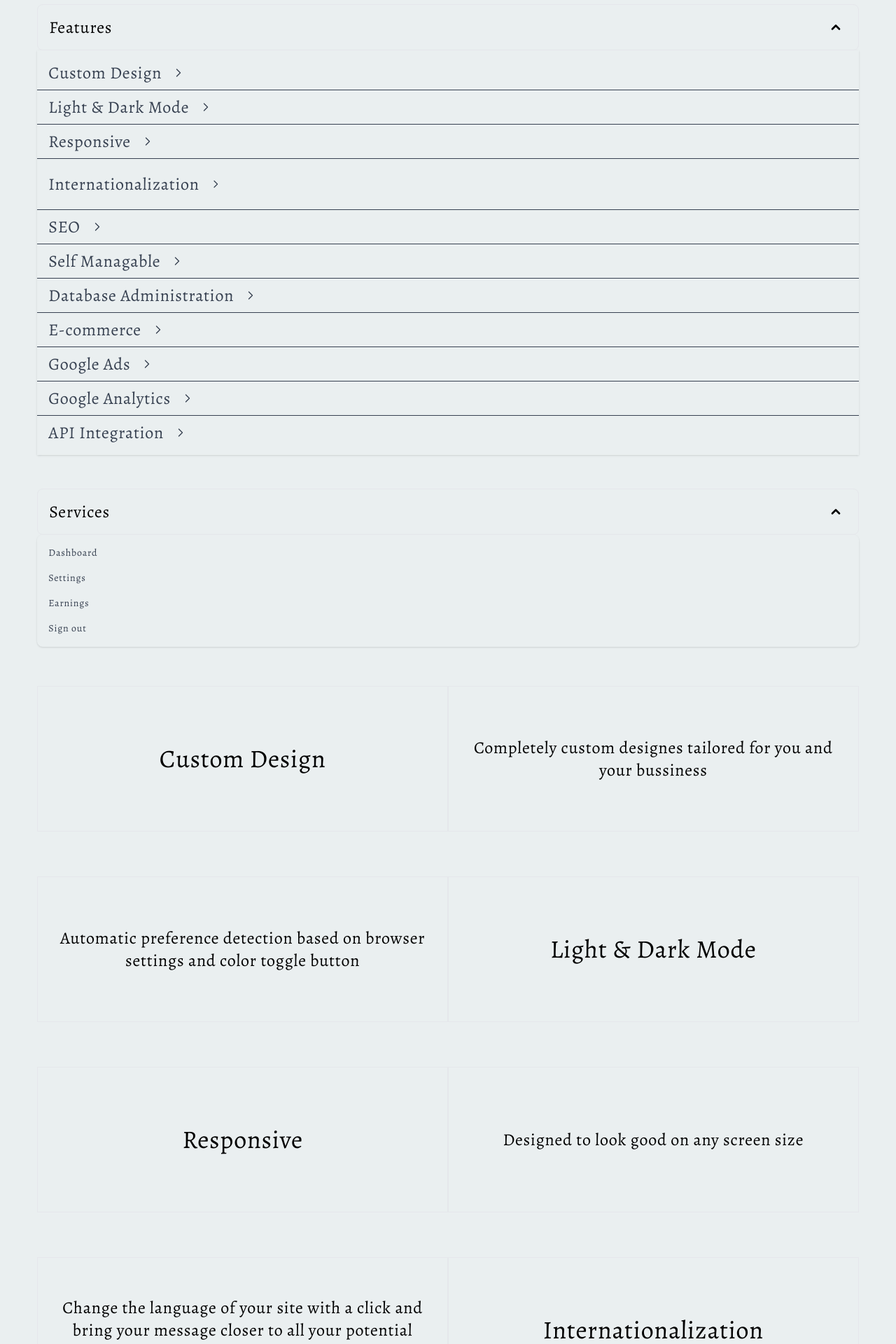
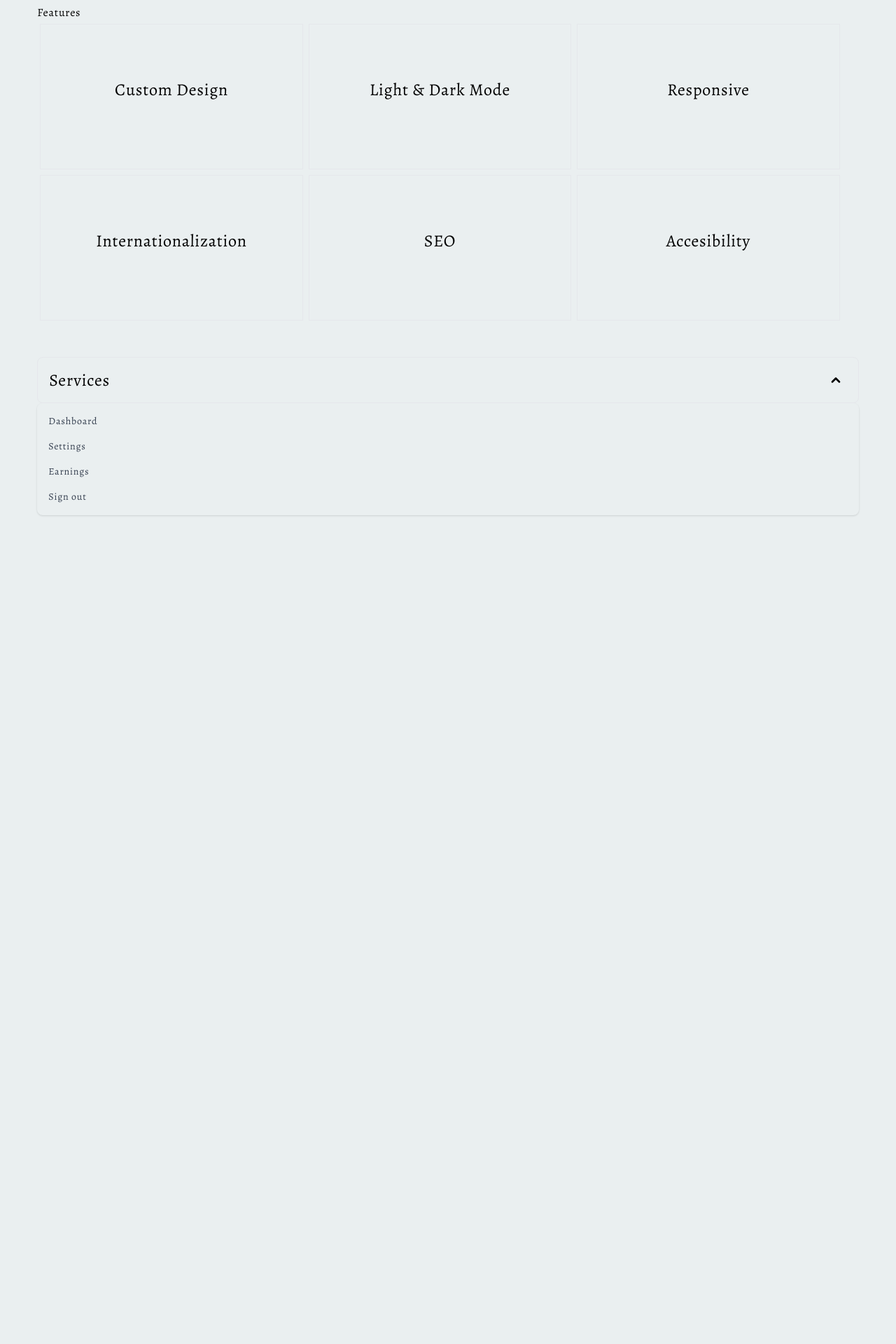
Before and after one commit to Tezcatlipoca0000/tez-web, a Next.js app: page /en in a window 1280 px wide. Shown: the part 300-2220 px from the top of the page at 70% size. After the commit the page ends 1060 px from the top, so only its background shows below. Built offline with nearby package versions, Linux system fonts and the light colour scheme.

Commit message:
tested new layout

```diff
--- a/app/[locale]/components/Features.js
+++ b/app/[locale]/components/Features.js
@@ -13,113 +13,39 @@ export default function Features({ dictionary }) {
     }
     return (
         <div className="w-11/12 my-6">
-            <button className="border rounded-lg w-full inline-flex justify-between text-2xl p-4" type="button" onClick={toggleFeatures}>
-                Features
-                {down ? <ArrowDown /> : <ArrowUp />}
-            </button>
+            <h2>Features</h2>
+            <div className="flex flex-wrap">
 
-            <div id="featuresList" className="shadow w-full">
-                <ul className="py-2 text-gray-700 dark:text-gray-200 divide-y divide-current rounded-lg">
-                    <li>
-                        <button className="featBtn">
-                            {dictionary.Home.customTitle}
-                            <ArrowRight />
-                            <span className="featDesc">
-                                {dictionary.Home.customContent}
-                            </span>
-                        </button>
-                    </li>
-                    <li>
-                        <button className="featBtn w-full px-4 py-2 inline-flex items-center space-x-4">
-                            {dictionary.Home.colorTitle}
-                            <ArrowRight />
-                            <span className="featDesc">
-                                {dictionary.Home.colorContent}
-                            </span>
-                        </button>
-                    </li>
-                    <li>
-                        <button className="featBtn w-full px-4 py-2 inline-flex items-center space-x-4">
-                            {dictionary.Home.respTitle}
-                            <ArrowRight />
-                            <span className="featDesc">
-                                {dictionary.Home.respContent}
-                            </span>
-                        </button>
-                    </li>
-                    <li>
-                        <button className="featBtn w-full px-4 py-2 inline-flex items-center space-x-4">
-                            {dictionary.Home.interTitle}
-                            <ArrowRight />
-                            <span className="featDesc">
-                                {dictionary.Home.interContent}
-                            </span>
-                        </button>
-                    </li>
-                    <li>
-                        <button className="featBtn w-full px-4 py-2 inline-flex items-center space-x-4">
-                            {dictionary.Home.seoTitle}
-                            <ArrowRight />
-                            <span className="featDesc">
-                                {dictionary.Home.seoContent}
-                            </span>
-                        </button>
-                    </li>
-                    <li>
-                        <button className="featBtn w-full px-4 py-2 inline-flex items-center space-x-4">
-                            {dictionary.Home.manageTitle}
-                            <ArrowRight />
-                            <span className="featDesc">
-                                {dictionary.Home.manageContent}
-                            </span>
-                        </button>
-                    </li>
-                    <li>
-                        <button className="featBtn w-full px-4 py-2 inline-flex items-center space-x-4">
-                            {dictionary.Home.dbTitle}
-                            <ArrowRight />
-                            <span className="featDesc">
-                                {dictionary.Home.dbContent}
-                            </span>
-                        </button>
-                    </li>
-                    <li>
-                        <button className="featBtn w-full px-4 py-2 inline-flex items-center space-x-4">
-                            {dictionary.Home.ecomTitle}
-                            <ArrowRight />
-                            <span className="featDesc">
-                                {dictionary.Home.ecomContent}
-                            </span>
-                        </button>
-                    </li>
-                    <li>
-                        <button className="featBtn w-full px-4 py-2 inline-flex items-center space-x-4">
-                            {dictionary.Home.adsTitle}
-                            <ArrowRight />
-                            <span className="featDesc">
-                                {dictionary.Home.adsContent}
-                            </span>
-                        </button>
-                    </li>
-                    <li>
-                        <button className="featBtn w-full px-4 py-2 inline-flex items-center space-x-4">
-                            {dictionary.Home.analTitle}
-                            <ArrowRight />
-                            <span className="featDesc">
-                                {dictionary.Home.analContent}
-                            </span>
-                        </button>
-                    </li>
-                    <li>
-                        <button className="featBtn w-full px-4 py-2 inline-flex items-center space-x-4">
-                            {dictionary.Home.apiTitle}
-                            <ArrowRight />
-                            <span className="featDesc">
-                                {dictionary.Home.apiContent}
-                            </span>
-                        </button>
-                    </li>
-                </ul>
+                <div className="featCard">
+                    <h3 className="text-2xl">{dictionary.Features.customTitle}</h3>
+                    <p className="featDesc">{dictionary.Features.customContent}</p>
+                </div>
+
+                <div className="featCard">
+                    <h3 className="text-2xl">{dictionary.Features.colorTitle}</h3>
+                    <p className="featDesc">{dictionary.Features.colorContent}</p>
+                </div>
+
+                <div className="featCard">
+                    <h3 className="text-2xl">{dictionary.Features.respTitle}</h3>
+                    <p className="featDesc">{dictionary.Features.respContent}</p>
+                </div>
+
+                <div className="featCard">
+                    <h3 className="text-2xl">{dictionary.Features.interTitle}</h3>
+                    <p className="featDesc">{dictionary.Features.interContent}</p>
+                </div>
+
+                <div className="featCard">
+                    <h3 className="text-2xl">{dictionary.Features.seoTitle}</h3>
+                    <p className="featDesc">{dictionary.Features.seoContent}</p>
+                </div>
+
+                <div className="featCard">
+                    <h3 className="text-2xl">{dictionary.Features.accesibTitle}</h3>
+                    <p className="featDesc">{dictionary.Features.accesibContent}</p>
+                </div>
+
             </div>
         </div>
     );
--- a/app/[locale]/globals.css
+++ b/app/[locale]/globals.css
@@ -67,11 +67,15 @@
     @apply w-full px-4 py-2 inline-flex items-center space-x-4 hover:transition-[padding] duration-500 ease-in-out hover:pl-10 hover:animate-[bounceRight_500ms_ease-in-out_1] text-2xl
   }
 
-  .featDesc {
-    @apply opacity-0 text-xl
+  .featCard {
+    @apply flex flex-col justify-center items-center w-[32%] min-h-[13rem] border p-10 m-1
   }
 
-  .featBtn:hover .featDesc {
-    @apply transition-opacity duration-500 ease-in opacity-100
+  .featDesc {
+    @apply w-auto h-auto max-h-0 max-w-0 overflow-hidden opacity-0 text-justify mt-5
+  }
+
+  .featCard:hover .featDesc {
+    @apply max-w-full max-h-full transition-opacity duration-500 ease-in opacity-100
   }
 }
--- a/app/[locale]/page.js
+++ b/app/[locale]/page.js
@@ -25,78 +25,6 @@ export default async function Home({params}) {
           <Features dictionary={dictionary}/>
           <Services />
 
-          <div className='flex flex-col justify-center items-center w-11/12'>
-            {/* Section1 -- Custom */}
-            <div className='homeSection'>
-              <div className='homeSectionBlock'>
-                <h3 className='text-4xl'>
-                  {dictionary.Home.customTitle}
-                </h3>
-              </div>
-              <div className='homeSectionBlock'>
-                <p className='text-2xl p-4 text-center'>
-                  {dictionary.Home.customContent}
-                </p>
-              </div>
-            </div>
-
-            {/* Section2 -- Color */}
-            <div className='homeSection'>
-              <div className='homeSectionBlock'>
-                <p className='text-2xl p-4 text-center'>
-                  {dictionary.Home.colorContent}
-                </p>
-              </div>
-              <div className='homeSectionBlock'>
-                <h3 className='text-4xl'>
-                  {dictionary.Home.colorTitle}
-                </h3>
-              </div>
-            </div>
-
-            {/* Section3 -- responsive */}
-            <div className='homeSection'>
-              <div className='homeSectionBlock'>
-                <h3 className='text-4xl'>
-                  {dictionary.Home.respTitle}
-                </h3>
-              </div>
-              <div className='homeSectionBlock'>
-                <p className='text-2xl p-4 text-center'>
-                  {dictionary.Home.respContent}
-                </p>
-              </div>
-            </div>
-
-            {/* Section4 -- internationalization */}
-            <div className='homeSection'>
-              <div className='homeSectionBlock'>
-                <p className='text-2xl p-4 text-center'>
-                  {dictionary.Home.interContent}
-                </p>
-              </div>
-              <div className='homeSectionBlock'>
-                <h3 className='text-4xl'>
-                  {dictionary.Home.interTitle}
-                </h3>
-              </div>
-            </div>
-
-            {/* Section5 -- seo */}
-            <div className='homeSection'>
-              <div className='homeSectionBlock'>
-                <h3 className='text-4xl'>
-                  {dictionary.Home.seoTitle}
-                </h3>
-              </div>
-              <div className='homeSectionBlock'>
-                <p className='text-2xl p-4 text-center'>
-                  {dictionary.Home.seoContent}
-                </p>
-              </div>
-            </div>
-          </div>
-
         </main>
       </>
   )
--- a/messages/en.json
+++ b/messages/en.json
@@ -8,7 +8,9 @@
     },
     "Home": {
         "welcome": "Welcome",
-        "intro": "",
+        "intro": ""
+    },
+    "Features": {
         "customTitle": "Custom Design",
         "customContent": "Completely custom designes tailored for you and your bussiness",
         "colorTitle": "Light & Dark Mode",
@@ -19,6 +21,8 @@
         "interContent": "Change the language of your site with a click and bring your message closer to all your potential customers",
         "seoTitle": "SEO",
         "seoContent": "With our Search Engine Optimization obtain the visibility you deserve",
+        "accesibTitle": "Accesibility",
+        "accesibContent": "Accesibility content",
         "manageTitle": "Self Managable",
         "manageContent": "Get administrator access to edit parts of your website without downtime",
         "dbTitle": "Database Administration",
@@ -30,9 +34,9 @@
         "analTitle": "Google Analytics",
         "analContent": "Benefit with Google Analytics services to understand better your visitors",
         "apiTitle": "API Integration",
-        "apiContent": "Get your favourite Aplication Program Interface directly in your website",
-        "servTitle": "Aditional Services",
-        "otherServ": {
+        "apiContent": "Get your favourite Aplication Program Interface directly in your website"
+    },
+    "Services": {
         "hostTitle": "Hosting",
         "hostContent": "Manage the hosting services for your website",
         "domTitle": "Domain",
@@ -43,7 +47,5 @@
         "imgContent": "Make your website more attractive with the correct images",
         "maintTitle": "Maintanence",
         "maintContent": "Keep your website up to date and secure"
-
     }
 }
-}
```
Lines whose indentation alone changed are shown as unchanged.
